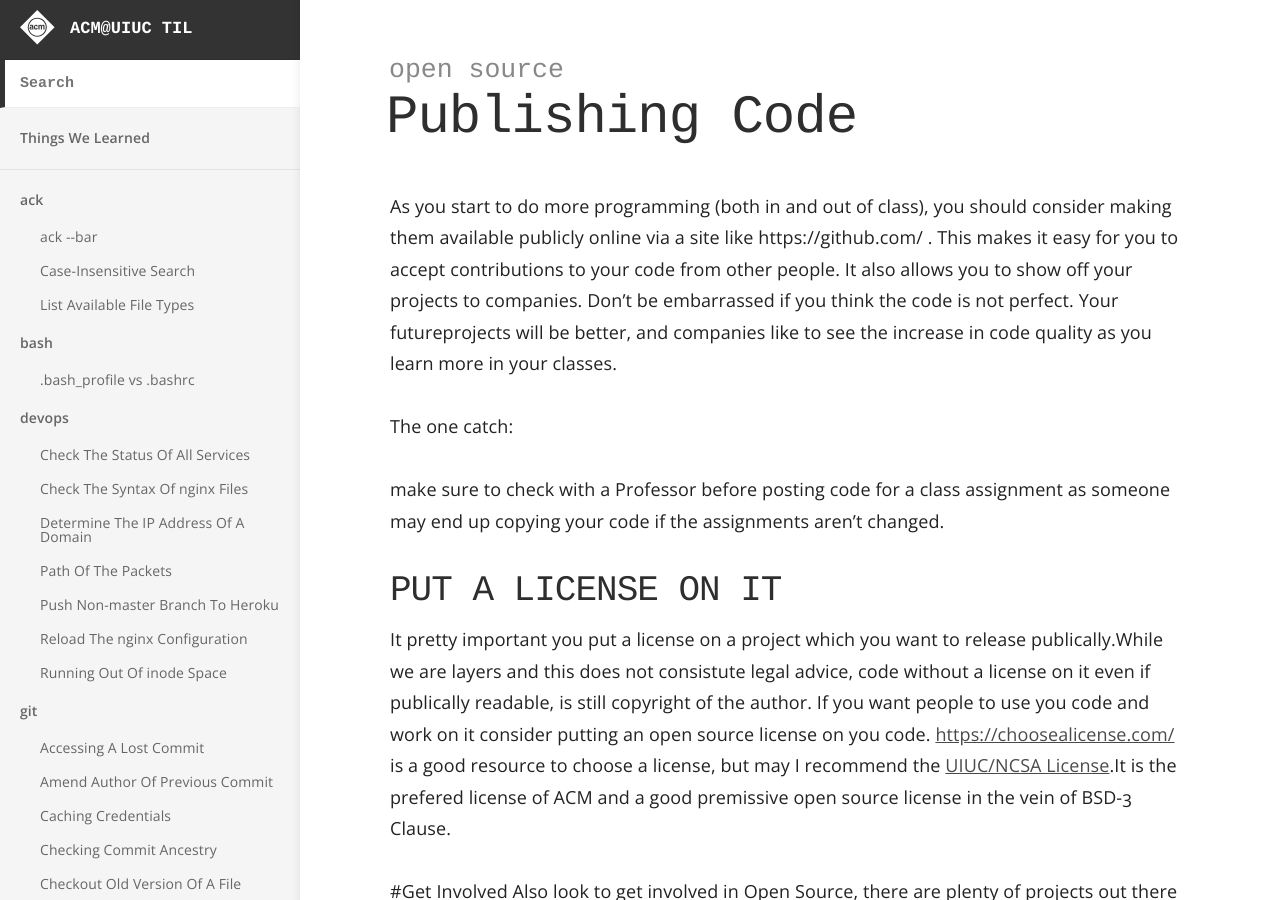
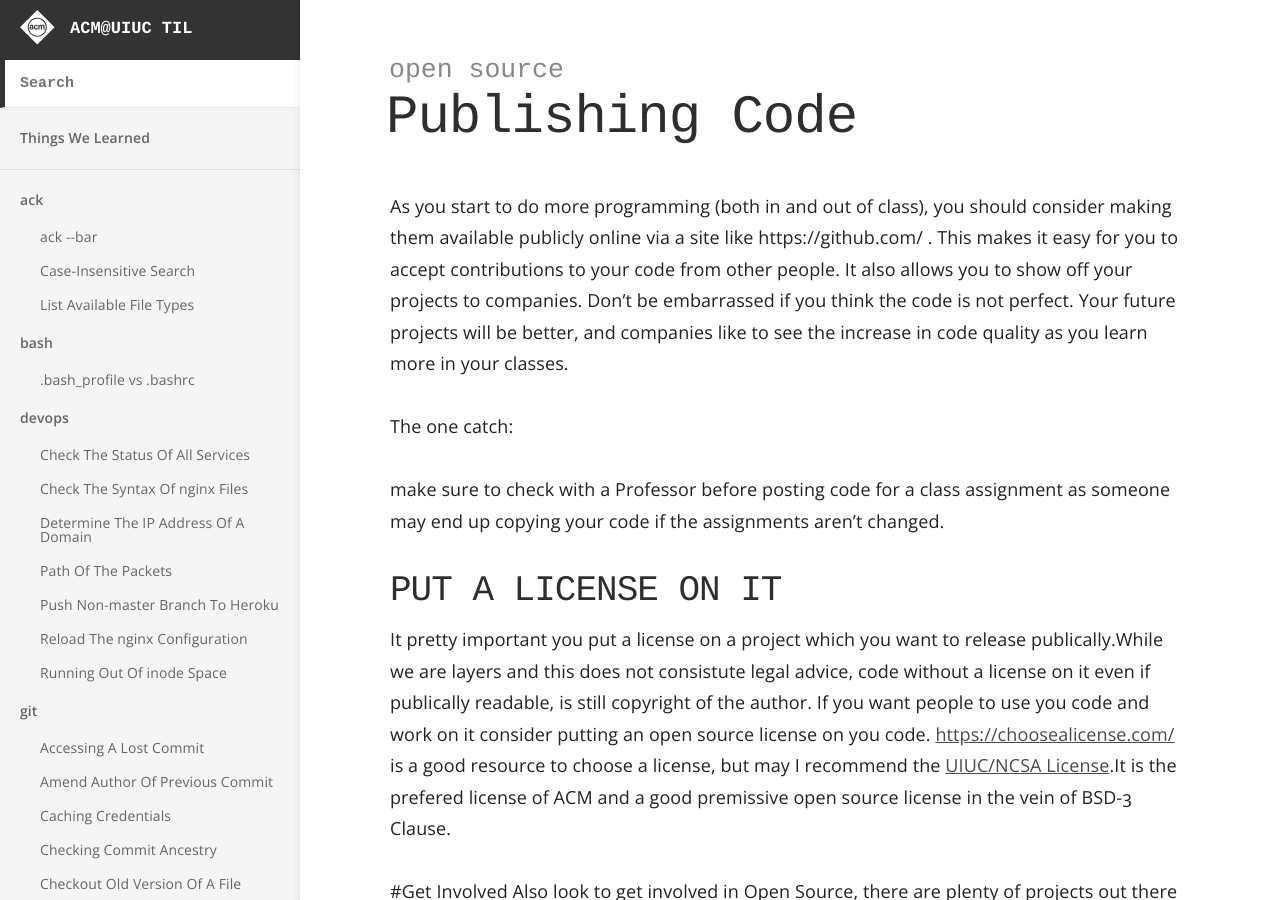
Before and after one commit to acm-uiuc/til, a Jekyll site: the page built from _til/open-source/publishing-code.md, in a window 1280 px wide and 900 px high. Built offline with Jekyll 4.4.1, drawn with Linux system fonts in a browser that asks for light colours.

Commit message:
Update publishing-code.md

```diff
--- a/_til/open-source/publishing-code.md
+++ b/_til/open-source/publishing-code.md
@@ -3,7 +3,7 @@ title: Publishing Code
 category: open source
 ---
 
-As you start to do more programming (both in and out of class), you should consider making them available publicly online via a site like https://github.com/ . This makes it easy for you to accept contributions to your code from other people. It also allows you to show off your projects to companies. Don't be embarrassed if you think the code is not perfect. Your futureprojects will be better, and companies like to see the increase in code quality as you learn more in your classes.
+As you start to do more programming (both in and out of class), you should consider making them available publicly online via a site like https://github.com/ . This makes it easy for you to accept contributions to your code from other people. It also allows you to show off your projects to companies. Don't be embarrassed if you think the code is not perfect. Your future projects will be better, and companies like to see the increase in code quality as you learn more in your classes.
 
 The one catch:
 
```
